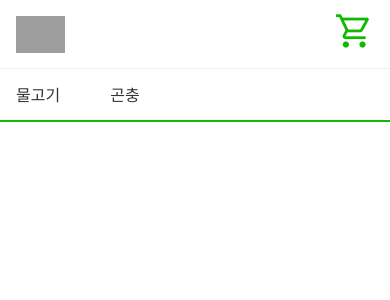
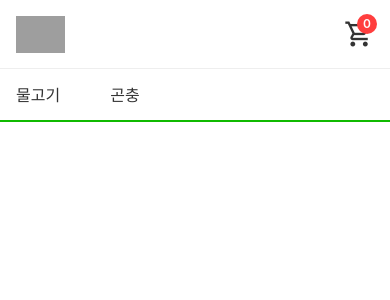
Before and after one commit to pepprbell/odin-projects, a React (Vite) app in the folder 5.React/odin-shopping-cart/: page / in a window 390 px wide. Shown: the top 300 px of the page. Built offline with nearby package versions, Linux system fonts and the light colour scheme; grey boxes are pictures that could not be loaded; a web font is replaced by a local one.

Commit message:
Add 'Add to cart' logic

```diff
--- a/5.React/odin-shopping-cart/src/App.jsx
+++ b/5.React/odin-shopping-cart/src/App.jsx
@@ -1,5 +1,5 @@
 import { useState } from 'react'
-import { useParams } from 'react-router-dom'
+import { useParams, Outlet } from 'react-router-dom'
 import Header from './components/Header'
 import Cart from './pages/Cart'
 import Category from './pages/Cart'
@@ -7,18 +7,18 @@ import Home from './pages/Cart'
 import './App.css'
 
 function App() {
-  const { page } = useParams()
+  const [cartLength, setCartLength] = useState()
+
+  const updateCart = () => {
+    setCartLength(localStorage.length)
+  }
 
   return (
     <>
-      <Header />
-      {page === 'cart' ? (
-        <Cart />
-      ) : page === 'category' ? (
-        <Category />
-      ) : (
-        <Home />
-      )}
+      <Header cartLength={cartLength} />
+      <main className='container' >
+        <Outlet context={updateCart} />
+      </main>
     </>
   )
 }
--- a/5.React/odin-shopping-cart/src/components/Card.jsx
+++ b/5.React/odin-shopping-cart/src/components/Card.jsx
@@ -1,9 +1,8 @@
 import { useEffect, useRef } from 'react';
 import './Card.css'
 
-const Card = (res) => {
-  const data = res.data
-
+const Card = ({ res, onclick }) => {
+  const data = res
   const ref = useRef(0)
 
   useEffect(() => {
@@ -20,6 +19,8 @@ const Card = (res) => {
       localStorage.setItem(id, parseInt(localStorage.getItem(id)) + 1)
       alert(`한 번 더 담으셨네요!\n장바구니 수량이 ${localStorage.getItem(id)}개가 되었습니다.`)
     }
+
+    onclick()
   }
 
   return (
--- a/5.React/odin-shopping-cart/src/components/Header.css
+++ b/5.React/odin-shopping-cart/src/components/Header.css
@@ -4,20 +4,20 @@ header {
     border-bottom: 2px solid var(--accent);
 }
 
-header > section {
+header > section, header > nav {
     min-width: 100%;
     padding: 0 calc(50vw - 500px);
     box-sizing: border-box;
 }
 
-.upperSection {
+header > section {
     display: flex;
     justify-content: space-between;
     align-items: center;
     height: 96px;
 }
 
-.lowerSection {
+header > nav {
     height: 52px;
     border-top: 1px solid #eeeeee;
     text-align: left;
@@ -36,8 +36,29 @@ header > section {
     height: fit-content;
 }
 
-.upperSection .material-symbols-outlined {
-    color: var(--accent);
+.shop {
+    font-size: 0;
+    position: relative;
+}
+
+.shop .circle {
+    position: absolute;
+    width: 24px;
+    height: 24px;
+    background-color: #ff3e3e;
+    border-radius: 50%;
+    top: -5px;
+    right: -3px;
+    margin: 0;
+    color: #fff;
+    padding: 0;
+    font-size: 14px;
+    font-weight: 600;
+    line-height: 24px;
+}
+
+header > section .material-symbols-outlined {
+    color: var(--color);
     font-size: 40px;
 }
 
@@ -54,12 +75,12 @@ header > section {
         height: 120px;
     }
 
-    header > section {
+    header > section, header > nav {
         width: 100vw;
         padding: 0 16px;
     }
 
-    .upperSection {
+    header > section {
         height: 68px;
     }
 
@@ -67,5 +88,16 @@ header > section {
         height: 37px;
     }
 
+    .shop .circle {
+        width: 20px;
+        height: 20px;
+        font-size: 12px;
+        line-height: 20px;
+    }
+
+    header > section .material-symbols-outlined {
+        color: var(--color);
+        font-size: 30px;
+    }
 
 }
--- a/5.React/odin-shopping-cart/src/components/Header.jsx
+++ b/5.React/odin-shopping-cart/src/components/Header.jsx
@@ -1,21 +1,32 @@
 import { Link } from 'react-router-dom';
 import './Header.css'
+import { useEffect, useRef, useState } from 'react';
 
-const Header = () => {
+const Header = ({ cartLength }) => {
   const categories = [['fish','물고기'], ['bugs','곤충'],]
   const src = 'https://github.com/pepprbell/odin-projects/assets/67995526/f3edc535-175f-4ae5-aceb-08ca4cfade6c'
 
+  const cartRef = useRef(null)
+
+  useEffect(() => {
+    if (cartLength === 0) {
+      cartRef.current.style.appearance = 'none'
+    } else {
+      cartRef.current.style.appearance = 'auto'
+    }
+  }, [cartLength])
+
   return (
     <header>
-      <section className='upperSection'>
+      <section>
         <Link to='/' className='logo'><img src={src} alt="" /></Link>
-        <Link to='/cart' className='shop'><span class="material-symbols-outlined">shopping_cart</span></Link>
+        <Link to='/cart' className='shop'><span ref={cartRef} className='circle'>{ cartLength ? cartLength : localStorage.length }</span><span className="material-symbols-outlined">shopping_cart</span></Link>
       </section>
-      <section className='lowerSection'>
-        {categories.map((category) => {
-          return <Link to={category[0]} className='navLink'>{category[1]}</Link>
+      <nav>
+        {categories.map((category, idx) => {
+          return <Link to={category[0]} className='navLink' key={idx}>{category[1]}</Link>
         })}
-      </section>
+      </nav>
     </header>
   );
 };
--- a/5.React/odin-shopping-cart/src/pages/Category.jsx
+++ b/5.React/odin-shopping-cart/src/pages/Category.jsx
@@ -1,4 +1,4 @@
-import { useParams } from 'react-router-dom'
+import { useOutletContext, useParams } from 'react-router-dom'
 import fetchData from '../hooks/fetchData';
 import Card from '../components/Card'
 import { useEffect, useState } from 'react';
@@ -6,6 +6,8 @@ import './Category.css'
 
 const Category = () => {
   let { type } = useParams()
+  const updateCart = useOutletContext()
+
   const { data, error, loading } = fetchData(type)
 
   const [typeKR, setTypeKR] = useState('')
@@ -42,7 +44,10 @@ const Category = () => {
       <article>
         <menu>
           {data.map((each, idx) => {
-            return <li key={idx}><Card data={each}/></li>
+            if (idx >= 1) {
+              console.log()
+            }
+            return <li key={idx}><Card res={each} onclick={updateCart}/></li>
           })}
         </menu>
       </article>
```
